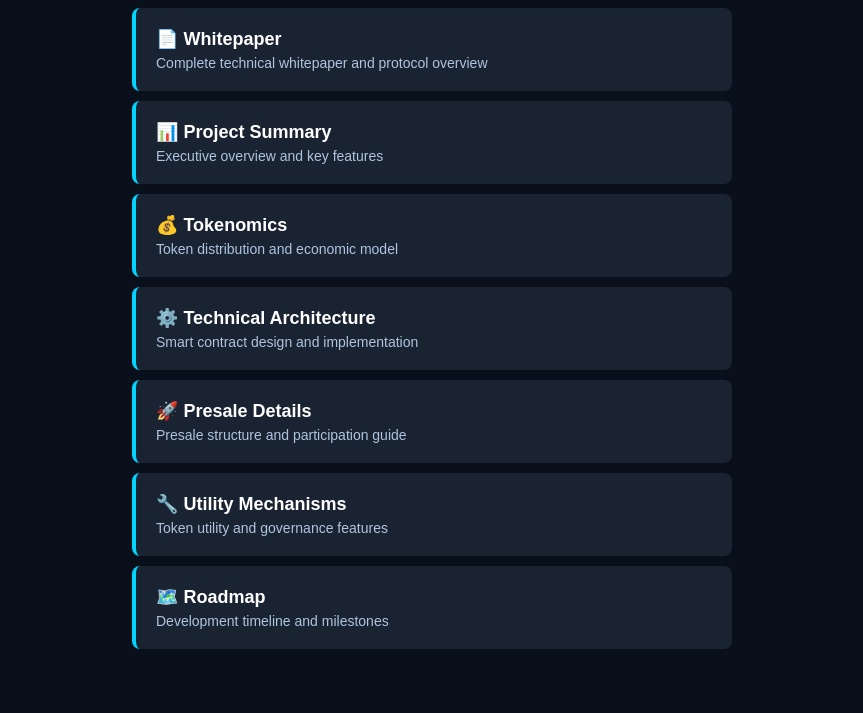
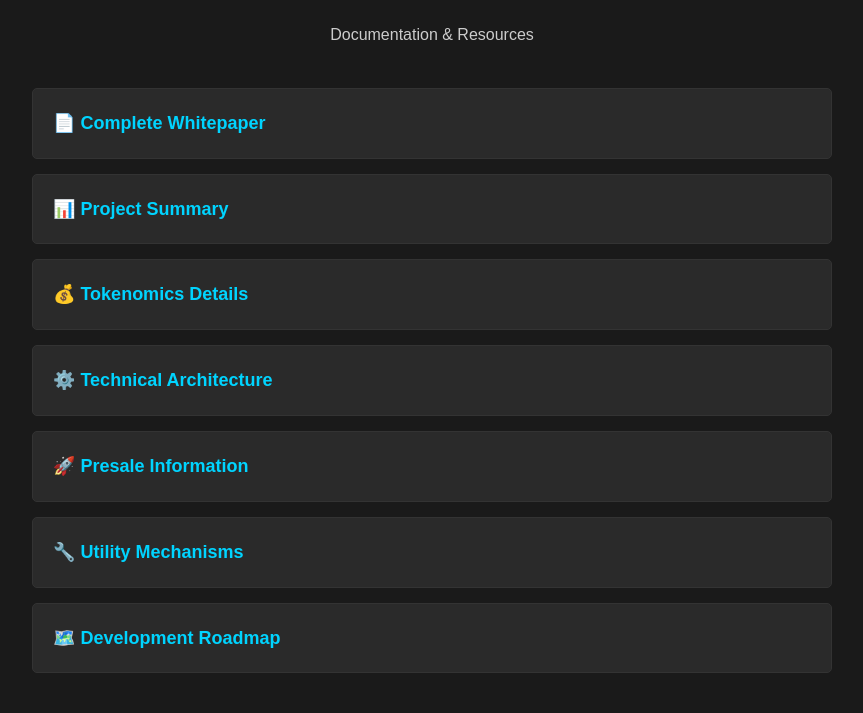
Before and after one commit to hyperflowprotocol/hyperflowprotocol.github.io, a plain HTML site: page index.html in a window 1280 px wide. Shown: the part 99-812 px from the top of the page, without its empty margins (208-1071 px from the left). Drawn offline with Linux system fonts and the light colour scheme.

Commit message:
Force update docs page - 1755058077301

```diff
--- a/index.html
+++ b/index.html
@@ -2,84 +2,57 @@
 <html>
 <head>
     <title>HyperFlow Protocol Documentation</title>
-    <meta name="viewport" content="width=device-width, initial-scale=1.0">
     <style>
         body {
             font-family: Arial, sans-serif;
             margin: 40px;
-            background: #0a0f1c;
+            background: #1a1a1a;
             color: white;
+            line-height: 1.6;
         }
         h1 {
             color: #00d4ff;
             text-align: center;
             margin-bottom: 30px;
         }
-        .docs-list {
-            max-width: 600px;
+        .container {
+            max-width: 800px;
             margin: 0 auto;
         }
         .doc-link {
             display: block;
-            background: #1a2332;
-            margin: 10px 0;
+            background: #2a2a2a;
+            margin: 15px 0;
             padding: 20px;
             text-decoration: none;
-            color: white;
-            border-radius: 8px;
-            border-left: 4px solid #00d4ff;
+            color: #00d4ff;
+            border-radius: 5px;
+            border: 1px solid #333;
+            font-size: 18px;
+            font-weight: bold;
         }
         .doc-link:hover {
-            background: #2a3342;
+            background: #3a3a3a;
         }
-        .doc-title {
-            font-size: 18px;
-            font-weight: bold;
-            margin-bottom: 5px;
-        }
-        .doc-desc {
-            color: #b0c4de;
-            font-size: 14px;
+        .subtitle {
+            text-align: center;
+            color: #ccc;
+            margin-bottom: 40px;
         }
     </style>
 </head>
 <body>
-    <h1>HyperFlow Protocol Documentation</h1>
-    <div class="docs-list">
-        <a href="HYPERFLOW_WHITEPAPER.md" class="doc-link">
-            <div class="doc-title">📄 Whitepaper</div>
-            <div class="doc-desc">Complete technical whitepaper and protocol overview</div>
-        </a>
+    <div class="container">
+        <h1>HyperFlow Protocol</h1>
+        <p class="subtitle">Documentation & Resources</p>
 
-        <a href="PROJECT_SUMMARY.md" class="doc-link">
-            <div class="doc-title">📊 Project Summary</div>
-            <div class="doc-desc">Executive overview and key features</div>
-        </a>
-
-        <a href="TOKENOMICS.md" class="doc-link">
-            <div class="doc-title">💰 Tokenomics</div>
-            <div class="doc-desc">Token distribution and economic model</div>
-        </a>
-
-        <a href="TECHNICAL_ARCHITECTURE.md" class="doc-link">
-            <div class="doc-title">⚙️ Technical Architecture</div>
-            <div class="doc-desc">Smart contract design and implementation</div>
-        </a>
-
-        <a href="PRESALE_DETAILS.md" class="doc-link">
-            <div class="doc-title">🚀 Presale Details</div>
-            <div class="doc-desc">Presale structure and participation guide</div>
-        </a>
-
-        <a href="UTILITY_MECHANISMS.md" class="doc-link">
-            <div class="doc-title">🔧 Utility Mechanisms</div>
-            <div class="doc-desc">Token utility and governance features</div>
-        </a>
-
-        <a href="ROADMAP.md" class="doc-link">
-            <div class="doc-title">🗺️ Roadmap</div>
-            <div class="doc-desc">Development timeline and milestones</div>
-        </a>
+        <a href="HYPERFLOW_WHITEPAPER.md" class="doc-link">📄 Complete Whitepaper</a>
+        <a href="PROJECT_SUMMARY.md" class="doc-link">📊 Project Summary</a>
+        <a href="TOKENOMICS.md" class="doc-link">💰 Tokenomics Details</a>
+        <a href="TECHNICAL_ARCHITECTURE.md" class="doc-link">⚙️ Technical Architecture</a>
+        <a href="PRESALE_DETAILS.md" class="doc-link">🚀 Presale Information</a>
+        <a href="UTILITY_MECHANISMS.md" class="doc-link">🔧 Utility Mechanisms</a>
+        <a href="ROADMAP.md" class="doc-link">🗺️ Development Roadmap</a>
     </div>
 </body>
 </html>
```
